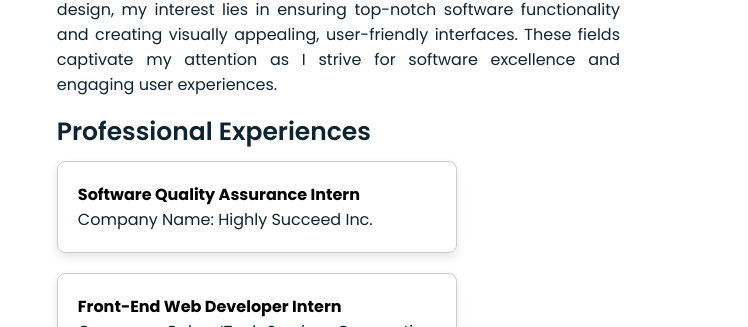
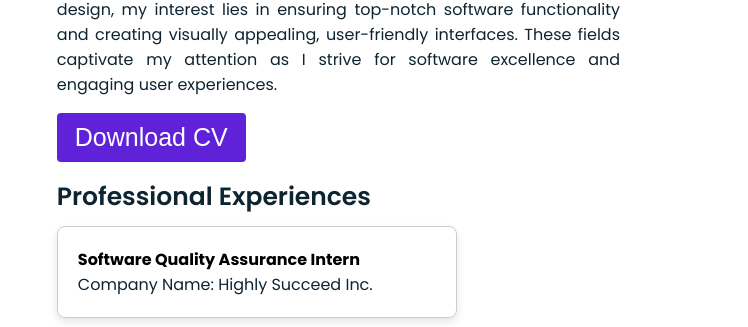
Before and after one commit to CliffordVillanoy/CMV.github.io, a plain HTML site: page index.html in a window 1280 px wide. Shown: the part 1104-1431 px from the top of the page, 532-1280 px from the left. Drawn offline with nearby package versions, Linux system fonts and the light colour scheme; a script that the page names is missing.

Commit message:
version 3

```diff
--- a/index.html
+++ b/index.html
@@ -77,7 +77,7 @@
             </p>
 
             <div class="button">
-              <!-- <button>Download CV</button> -->
+              <a href="./cv/Villanoy, Clifford M. - Resume.pdf" download><button>Download CV</button></a>
             </div>
 
             <div class="topic">Professional Experiences</div>
```
Also changed, not shown: 1 other file.
